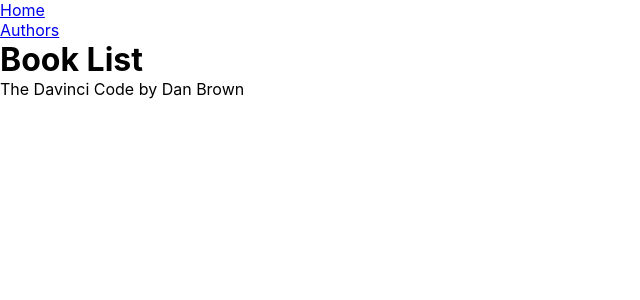
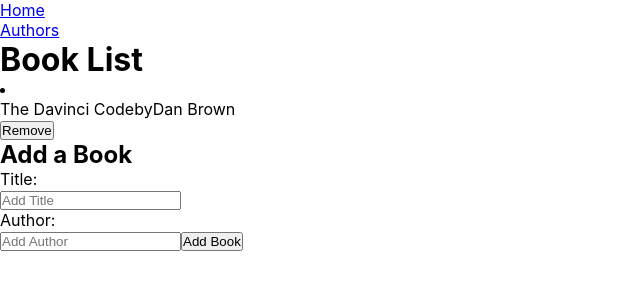
Before and after one commit to hsztan/book-store, a React (Create React App) app: page / in a window 1280 px wide. Shown: the top 300 px of the page, without its empty margins (0-640 px from the left). Built offline with nearby package versions, Linux system fonts and the light colour scheme.

Commit message:
Add form to add books and fix linters

```diff
--- a/src/components/add-book/AddBook.jsx
+++ b/src/components/add-book/AddBook.jsx
@@ -0,0 +1,14 @@
+const AddBook = () => (
+  <div>
+    <form>
+      <h2>Add a Book</h2>
+      <p>Title:</p>
+      <input type="text" id="title" placeholder="Add Title" />
+      <p>Author:</p>
+      <input type="text" id="Author" placeholder="Add Author" />
+      <button type="submit">Add Book</button>
+    </form>
+  </div>
+);
+
+export default AddBook;
--- a/src/components/book-container/BookContainer.jsx
+++ b/src/components/book-container/BookContainer.jsx
@@ -1,7 +1,7 @@
 // import { useState } from "react";
 import BookList from '../book-list/BookList';
 
-const BookContainer = (props) => (
+const BookContainer = () => (
   <div className="bookscontainer">
     <BookList />
   </div>
--- a/src/components/book/Book.jsx
+++ b/src/components/book/Book.jsx
@@ -1,10 +1,22 @@
+import PropTypes from 'prop-types';
+
 const Book = (props) => {
   const { title, author } = props;
   return (
-    <p>
-      {title} by {author}
-    </p>
+    <li className="book">
+      <p>
+        {title}
+        by
+        {author}
+      </p>
+      <button type="button">Remove</button>
+    </li>
   );
 };
 
 export default Book;
+
+Book.propTypes = {
+  title: PropTypes.string.isRequired,
+  author: PropTypes.string.isRequired,
+};
--- a/src/components/nav-bar/NavBar.jsx
+++ b/src/components/nav-bar/NavBar.jsx
@@ -1,6 +1,6 @@
 import { Link } from 'react-router-dom';
 
-const Header = (props) => (
+const Header = () => (
   <div className="bookscontainer">
     <ul>
       <li>
--- a/src/index.js
+++ b/src/index.js
@@ -10,5 +10,5 @@ root.render(
     <BrowserRouter>
       <App />
     </BrowserRouter>
-  </React.StrictMode>
+  </React.StrictMode>,
 );
--- a/src/pages/AuthorsPage.jsx
+++ b/src/pages/AuthorsPage.jsx
@@ -1,6 +1,7 @@
 const AuthorsPage = () => (
   <div>
     <h1>THis is the Authors Page</h1>
+    <button type="button">Check status</button>
   </div>
 );
 
--- a/src/pages/Home.jsx
+++ b/src/pages/Home.jsx
@@ -1,9 +1,11 @@
 import BookContainer from '../components/book-container/BookContainer';
+import AddBook from '../components/add-book/AddBook';
 
 const Home = () => (
   <div>
     <h1>Book List</h1>
     <BookContainer />
+    <AddBook />
   </div>
 );
 
```
Also changed, not shown: package.json (+17 -1 lines), 2 other files (tests, documents, lock files or other folders).
